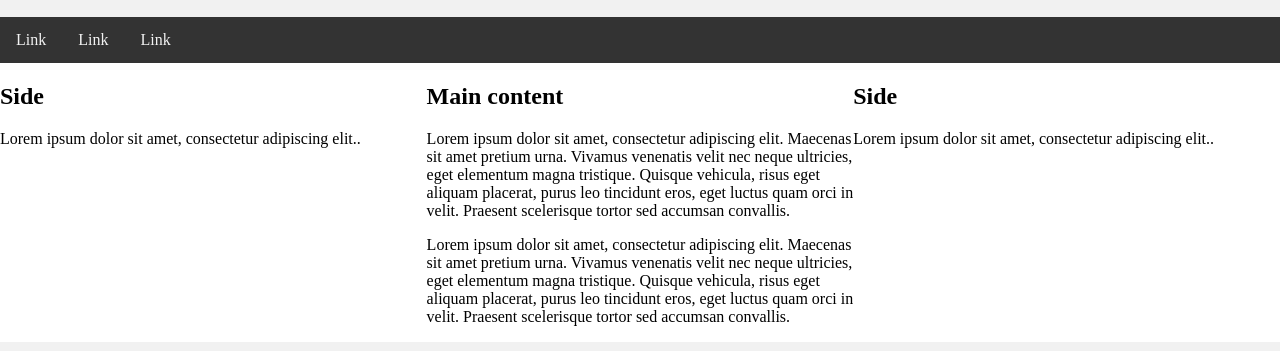
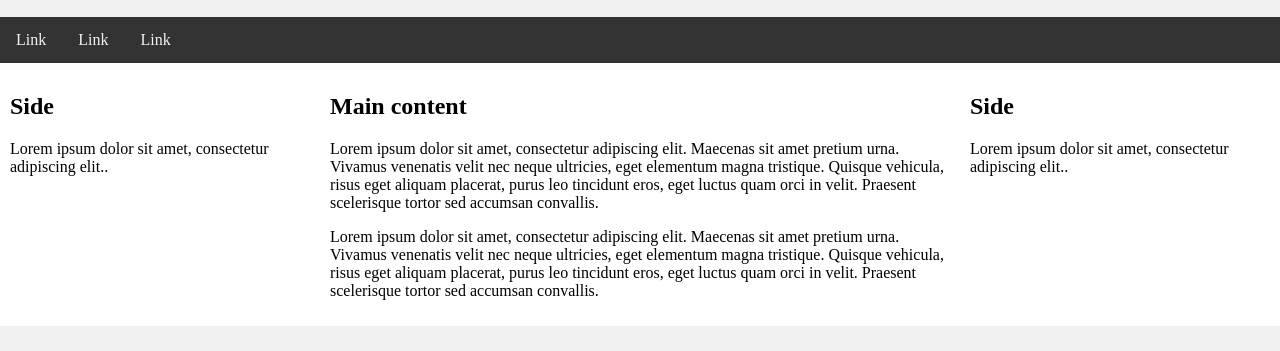
Before and after one commit to Huynhphuoclan/html-css, a plain HTML site: page layout.html in a window 1280 px wide. Shown: the part 83-434 px from the top of the page. Drawn offline with Linux system fonts and the light colour scheme.

Commit message:
update content.css

```diff
--- a/css/layout/content.css
+++ b/css/layout/content.css
@@ -1,10 +1,22 @@
+* {
+    box-sizing: border-box;
+}
+
+.column {
+    float: left;
+    padding: 10px;
+}
+
+.column.side {
+    width: 25%;
+}
+
+.column.middle {
+    width: 50%;
+}
+
 .row:after {
     content: "";
     display: table;
     clear: both;
 }
-
-.column {
-    float: left;
-    width: 33.33%;
-}
```
